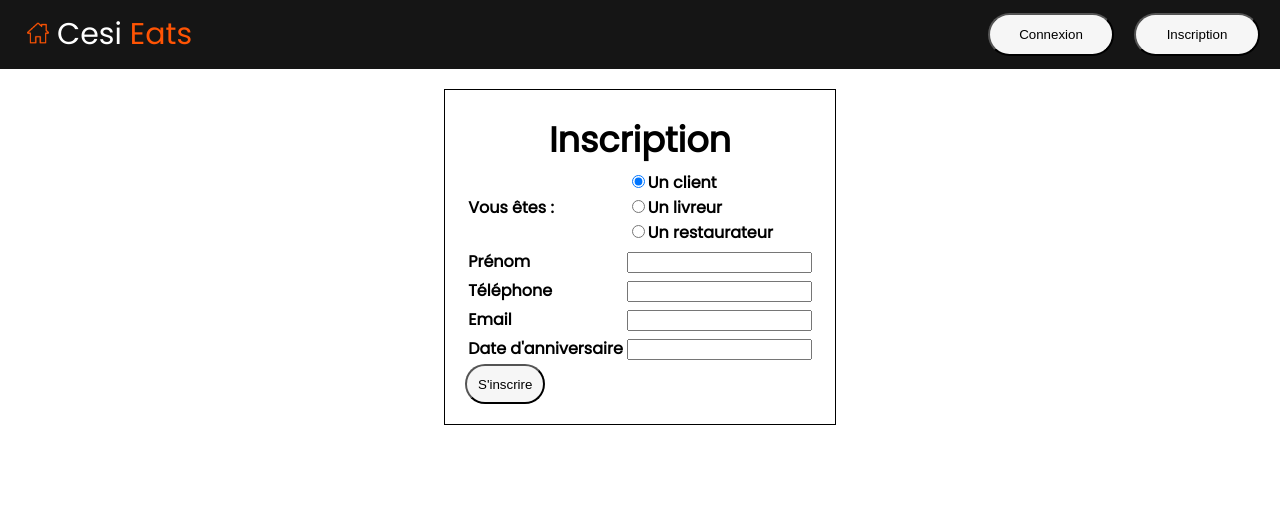
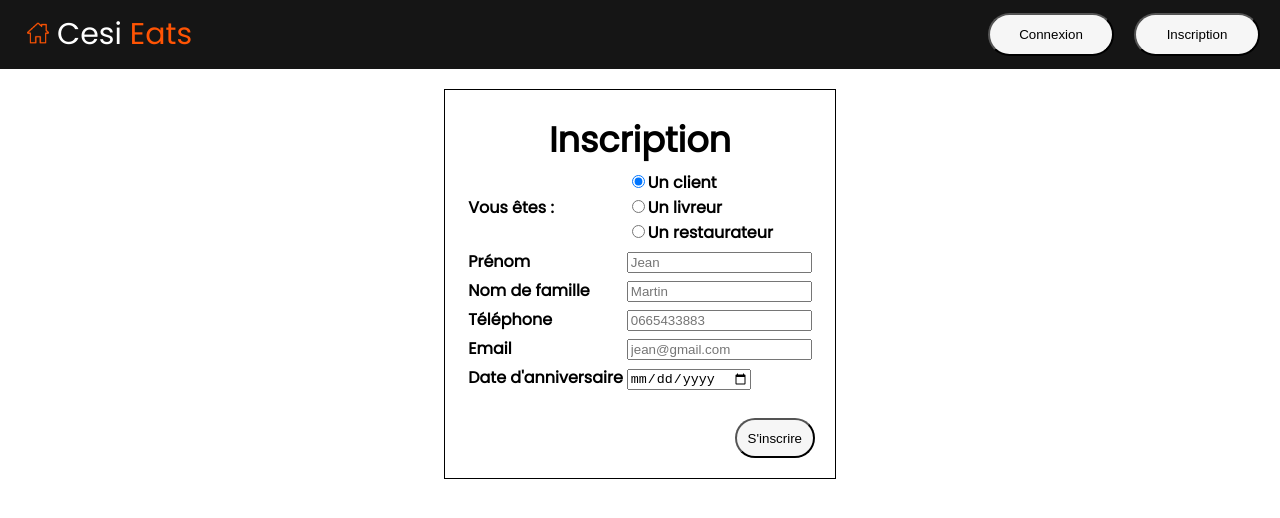
Before and after one commit to CESI-ORL-A4/cesi-eats-groupe-4, a Vue app in the folder view-web-app/: page /SignUp in a window 1280 px wide. Shown: the top 518 px of the page. Built offline with nearby package versions, Linux system fonts and the light colour scheme.

Commit message:
Update sign in & sign up

```diff
--- a/view-web-app/src/components/SignIn.vue
+++ b/view-web-app/src/components/SignIn.vue
@@ -15,37 +15,40 @@
           <tbody>
           <tr>
             <th><label for="Email">Email</label></th>
-            <th><input type="email" id="Email" name="Email" placeholder="Email"></th>
+            <th><input type="email" id="Email" name="Email" placeholder="jeans@gmail.com"></th>
           </tr>
           <tr>
             <th><label for="Password">Password </label></th>
-            <th><input type="password" id="Password" name="Password" placeholder="Password" ></th>
+            <th><input type="password" id="Password" name="Password" placeholder="Password//1234!"></th>
           </tr>
           </tbody>
         </table>
+        <div>
+          <br>
+          <button class="btn_sign_in_form">Se connecter</button>
+        </div>
       </form>
     </div>
   </div>
 </template>
 
 
-
 <style scoped>
-.positioned{
+.positioned {
   display: flex;
   align-items: center;
   justify-content: center;
 
 }
 
-.form{
+.form {
   border: 1px solid black;
   margin-top: 20px;
   padding: 20px;
 }
 
 thead,
-tfoot{
+tfoot {
   font-size: 35px;
 }
 
@@ -53,4 +56,12 @@ tbody {
   text-align: left;
 }
 
+.btn_sign_in_form {
+  background-color: #F6F6F6;
+  border-radius: 100px;
+  width: 100px;
+  height: 40px;
+  float: right;
+}
+
 </style>
--- a/view-web-app/src/components/SignUp.vue
+++ b/view-web-app/src/components/SignUp.vue
@@ -31,23 +31,28 @@
         </tr>
         <tr>
           <th><label for="firstName">Prénom </label></th>
-          <th><input type="text" id="firstName" name="firstName" placeholder=" "></th>
+          <th><input type="text" id="firstName" name="firstName" placeholder="Jean"></th>
+        </tr>
+        <tr>
+          <th><label for="lastName">Nom de famille </label></th>
+          <th><input type="text" id="lastName" name="lastName" placeholder="Martin"></th>
         </tr>
         <tr>
           <th><label for="phone">Téléphone </label></th>
-          <th><input type="number" id="phone" name="phone" placeholder=" "></th>
+          <th><input type="number" id="phone" name="phone" placeholder="0665433883"></th>
         </tr>
         <tr>
           <th><label for="email">Email </label></th>
-          <th><input type="email" id="email" name="email" placeholder=" "></th>
+          <th><input type="email" id="email" name="email" placeholder="jean@gmail.com"></th>
         </tr>
         <tr>
-          <th><label for="birthdayDate">Date d'anniversaire  </label></th>
-          <th><input type="text" id="birthdayDate" name="birthdayDate" placeholder=" "></th>
+          <th><label for="birthdayDate">Date d'anniversaire </label></th>
+          <th><input type="date" id="birthdayDate" name="birthdayDate" placeholder=" "></th>
         </tr>
         </tbody>
       </table>
       <div>
+        <br>
         <button class="btn_sign_up_form">S'inscrire</button>
       </div>
     </form>
@@ -77,11 +82,12 @@ tbody {
   text-align: left;
 }
 
-.btn_sign_up_form{
+.btn_sign_up_form {
   background-color: #F6F6F6;
   border-radius: 100px;
   width: 80px;
   height: 40px;
+  float: right;
 }
 
 </style>
```
